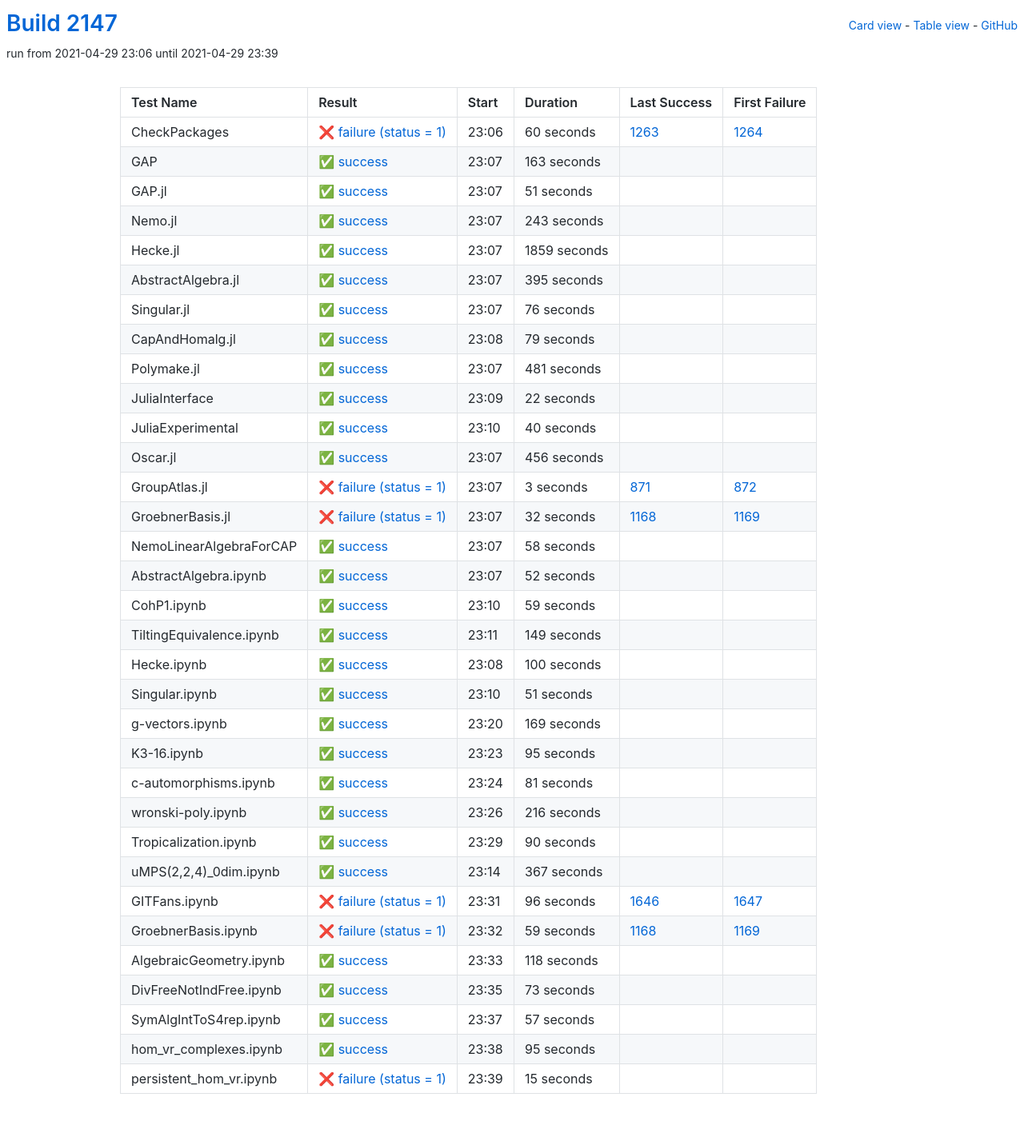
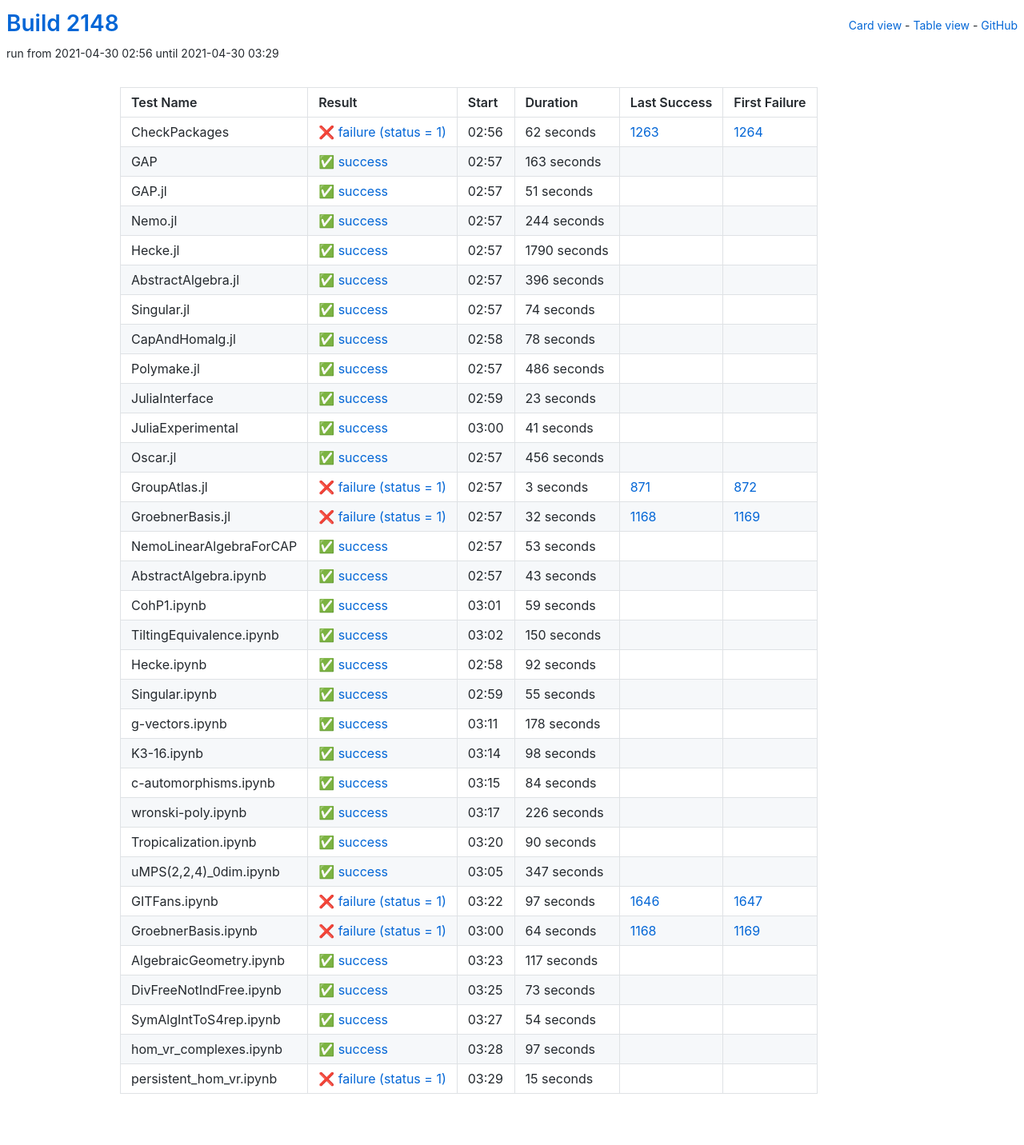
Before and after one commit to oscar-system/oscar-ci-status-stable, a Jekyll site: the page built from table.html, in a window 1280 px wide. Shown: the whole page at 80% size. Built offline with Jekyll 4.4.1, drawn with Linux system fonts in a browser that asks for light colours.

Commit message:
Build #2148

```diff
--- a/_data/ci.yml
+++ b/_data/ci.yml
@@ -1,6 +1,6 @@
 ---
-build: 2147
-build_url: https://oscarci.mathematik.uni-kl.de/job/oscar-stable/2147/
+build: 2148
+build_url: https://oscarci.mathematik.uni-kl.de/job/oscar-stable/2148/
 job: oscar-stable
 organization: oscar-system
 repo: oscar-ci-status-stable
@@ -8,20 +8,20 @@ repourl: https://github.com/oscar-system/oscar-ci-status-stable
 tests:
 - name: CheckPackages
   id: checkpackages
-  log: https://oscarci.mathematik.uni-kl.de/job/oscar-stable/2147/artifact/logs/build-2147/CheckPackages.log
-  start: 2021-04-29 23:06
+  log: https://oscarci.mathematik.uni-kl.de/job/oscar-stable/2148/artifact/logs/build-2148/CheckPackages.log
+  start: 2021-04-30 02:56
   success: false
   exitcode: 1
   status: failure
-  duration: 60
+  duration: 62
   last_success: 1263
   last_success_url: https://oscarci.mathematik.uni-kl.de/job/oscar-stable/1263/
   first_failure: 1264
   first_failure_url: https://oscarci.mathematik.uni-kl.de/job/oscar-stable/1264/
 - name: GAP
   id: gap
-  log: https://oscarci.mathematik.uni-kl.de/job/oscar-stable/2147/artifact/logs/build-2147/GAP.log
-  start: 2021-04-29 23:07
+  log: https://oscarci.mathematik.uni-kl.de/job/oscar-stable/2148/artifact/logs/build-2148/GAP.log
+  start: 2021-04-30 02:57
   success: true
   exitcode: 0
   status: success
@@ -32,8 +32,8 @@ tests:
   first_failure_url:
 - name: GAP.jl
   id: gap-jl
-  log: https://oscarci.mathematik.uni-kl.de/job/oscar-stable/2147/artifact/logs/build-2147/GAP.jl.log
-  start: 2021-04-29 23:07
+  log: https://oscarci.mathematik.uni-kl.de/job/oscar-stable/2148/artifact/logs/build-2148/GAP.jl.log
+  start: 2021-04-30 02:57
   success: true
   exitcode: 0
   status: success
@@ -44,104 +44,104 @@ tests:
   first_failure_url:
 - name: Nemo.jl
   id: nemo-jl
-  log: https://oscarci.mathematik.uni-kl.de/job/oscar-stable/2147/artifact/logs/build-2147/Nemo.jl.log
-  start: 2021-04-29 23:07
+  log: https://oscarci.mathematik.uni-kl.de/job/oscar-stable/2148/artifact/logs/build-2148/Nemo.jl.log
+  start: 2021-04-30 02:57
   success: true
   exitcode: 0
   status: success
-  duration: 243
+  duration: 244
   last_success: false
   last_success_url:
   first_failure: false
   first_failure_url:
 - name: Hecke.jl
   id: hecke-jl
-  log: https://oscarci.mathematik.uni-kl.de/job/oscar-stable/2147/artifact/logs/build-2147/Hecke.jl.log
-  start: 2021-04-29 23:07
+  log: https://oscarci.mathematik.uni-kl.de/job/oscar-stable/2148/artifact/logs/build-2148/Hecke.jl.log
+  start: 2021-04-30 02:57
   success: true
   exitcode: 0
   status: success
-  duration: 1859
+  duration: 1790
   last_success: false
   last_success_url:
   first_failure: false
   first_failure_url:
 - name: AbstractAlgebra.jl
   id: abstractalgebra-jl
-  log: https://oscarci.mathematik.uni-kl.de/job/oscar-stable/2147/artifact/logs/build-2147/AbstractAlgebra.jl.log
-  start: 2021-04-29 23:07
+  log: https://oscarci.mathematik.uni-kl.de/job/oscar-stable/2148/artifact/logs/build-2148/AbstractAlgebra.jl.log
+  start: 2021-04-30 02:57
   success: true
   exitcode: 0
   status: success
-  duration: 395
+  duration: 396
   last_success: false
   last_success_url:
   first_failure: false
   first_failure_url:
 - name: Singular.jl
   id: singular-jl
-  log: https://oscarci.mathematik.uni-kl.de/job/oscar-stable/2147/artifact/logs/build-2147/Singular.jl.log
-  start: 2021-04-29 23:07
+  log: https://oscarci.mathematik.uni-kl.de/job/oscar-stable/2148/artifact/logs/build-2148/Singular.jl.log
+  start: 2021-04-30 02:57
   success: true
   exitcode: 0
   status: success
-  duration: 76
+  duration: 74
   last_success: false
   last_success_url:
   first_failure: false
   first_failure_url:
 - name: CapAndHomalg.jl
   id: capandhomalg-jl
-  log: https://oscarci.mathematik.uni-kl.de/job/oscar-stable/2147/artifact/logs/build-2147/CapAndHomalg.jl.log
-  start: 2021-04-29 23:08
+  log: https://oscarci.mathematik.uni-kl.de/job/oscar-stable/2148/artifact/logs/build-2148/CapAndHomalg.jl.log
+  start: 2021-04-30 02:58
   success: true
   exitcode: 0
   status: success
-  duration: 79
+  duration: 78
   last_success: false
   last_success_url:
   first_failure: false
   first_failure_url:
 - name: Polymake.jl
   id: polymake-jl
-  log: https://oscarci.mathematik.uni-kl.de/job/oscar-stable/2147/artifact/logs/build-2147/Polymake.jl.log
-  start: 2021-04-29 23:07
+  log: https://oscarci.mathematik.uni-kl.de/job/oscar-stable/2148/artifact/logs/build-2148/Polymake.jl.log
+  start: 2021-04-30 02:57
   success: true
   exitcode: 0
   status: success
-  duration: 481
+  duration: 486
   last_success: false
   last_success_url:
   first_failure: false
   first_failure_url:
 - name: JuliaInterface
   id: juliainterface
-  log: https://oscarci.mathematik.uni-kl.de/job/oscar-stable/2147/artifact/logs/build-2147/JuliaInterface.log
-  start: 2021-04-29 23:09
+  log: https://oscarci.mathematik.uni-kl.de/job/oscar-stable/2148/artifact/logs/build-2148/JuliaInterface.log
+  start: 2021-04-30 02:59
   success: true
   exitcode: 0
   status: success
-  duration: 22
+  duration: 23
   last_success: false
   last_success_url:
   first_failure: false
   first_failure_url:
 - name: JuliaExperimental
   id: juliaexperimental
-  log: https://oscarci.mathematik.uni-kl.de/job/oscar-stable/2147/artifact/logs/build-2147/JuliaExperimental.log
-  start: 2021-04-29 23:10
+  log: https://oscarci.mathematik.uni-kl.de/job/oscar-stable/2148/artifact/logs/build-2148/JuliaExperimental.log
+  start: 2021-04-30 03:00
   success: true
   exitcode: 0
   status: success
-  duration: 40
+  duration: 41
   last_success: false
   last_success_url:
   first_failure: false
   first_failure_url:
 - name: Oscar.jl
   id: oscar-jl
-  log: https://oscarci.mathematik.uni-kl.de/job/oscar-stable/2147/artifact/logs/build-2147/Oscar.jl.log
-  start: 2021-04-29 23:07
+  log: https://oscarci.mathematik.uni-kl.de/job/oscar-stable/2148/artifact/logs/build-2148/Oscar.jl.log
+  start: 2021-04-30 02:57
   success: true
   exitcode: 0
   status: success
@@ -152,8 +152,8 @@ tests:
   first_failure_url:
 - name: GroupAtlas.jl
   id: groupatlas-jl
-  log: https://oscarci.mathematik.uni-kl.de/job/oscar-stable/2147/artifact/logs/build-2147/GroupAtlas.jl.log
-  start: 2021-04-29 23:07
+  log: https://oscarci.mathematik.uni-kl.de/job/oscar-stable/2148/artifact/logs/build-2148/GroupAtlas.jl.log
+  start: 2021-04-30 02:57
   success: false
   exitcode: 1
   status: failure
@@ -164,8 +164,8 @@ tests:
   first_failure_url: https://oscarci.mathematik.uni-kl.de/job/oscar-stable/872/
 - name: GroebnerBasis.jl
   id: groebnerbasis-jl
-  log: https://oscarci.mathematik.uni-kl.de/job/oscar-stable/2147/artifact/logs/build-2147/GroebnerBasis.jl.log
-  start: 2021-04-29 23:07
+  log: https://oscarci.mathematik.uni-kl.de/job/oscar-stable/2148/artifact/logs/build-2148/GroebnerBasis.jl.log
+  start: 2021-04-30 02:57
   success: false
   exitcode: 1
   status: failure
@@ -176,32 +176,32 @@ tests:
   first_failure_url: https://oscarci.mathematik.uni-kl.de/job/oscar-stable/1169/
 - name: NemoLinearAlgebraForCAP
   id: nemolinearalgebraforcap
-  log: https://oscarci.mathematik.uni-kl.de/job/oscar-stable/2147/artifact/logs/build-2147/NemoLinearAlgebraForCAP.log
-  start: 2021-04-29 23:07
+  log: https://oscarci.mathematik.uni-kl.de/job/oscar-stable/2148/artifact/logs/build-2148/NemoLinearAlgebraForCAP.log
+  start: 2021-04-30 02:57
   success: true
   exitcode: 0
   status: success
-  duration: 58
+  duration: 53
   last_success: false
   last_success_url:
   first_failure: false
   first_failure_url:
 - name: AbstractAlgebra.ipynb
   id: abstractalgebra-ipynb
-  log: https://oscarci.mathematik.uni-kl.de/job/oscar-stable/2147/artifact/logs/build-2147/AbstractAlgebra.ipynb.log
-  start: 2021-04-29 23:07
+  log: https://oscarci.mathematik.uni-kl.de/job/oscar-stable/2148/artifact/logs/build-2148/AbstractAlgebra.ipynb.log
+  start: 2021-04-30 02:57
   success: true
   exitcode: 0
   status: success
-  duration: 52
+  duration: 43
   last_success: false
   last_success_url:
   first_failure: false
   first_failure_url:
 - name: CohP1.ipynb
   id: cohp1-ipynb
-  log: https://oscarci.mathematik.uni-kl.de/job/oscar-stable/2147/artifact/logs/build-2147/CohP1.ipynb.log
-  start: 2021-04-29 23:10
+  log: https://oscarci.mathematik.uni-kl.de/job/oscar-stable/2148/artifact/logs/build-2148/CohP1.ipynb.log
+  start: 2021-04-30 03:01
   success: true
   exitcode: 0
   status: success
@@ -212,92 +212,92 @@ tests:
   first_failure_url:
 - name: TiltingEquivalence.ipynb
   id: tiltingequivalence-ipynb
-  log: https://oscarci.mathematik.uni-kl.de/job/oscar-stable/2147/artifact/logs/build-2147/TiltingEquivalence.ipynb.log
-  start: 2021-04-29 23:11
+  log: https://oscarci.mathematik.uni-kl.de/job/oscar-stable/2148/artifact/logs/build-2148/TiltingEquivalence.ipynb.log
+  start: 2021-04-30 03:02
   success: true
   exitcode: 0
   status: success
-  duration: 149
+  duration: 150
   last_success: false
   last_success_url:
   first_failure: false
   first_failure_url:
 - name: Hecke.ipynb
   id: hecke-ipynb
-  log: https://oscarci.mathematik.uni-kl.de/job/oscar-stable/2147/artifact/logs/build-2147/Hecke.ipynb.log
-  start: 2021-04-29 23:08
+  log: https://oscarci.mathematik.uni-kl.de/job/oscar-stable/2148/artifact/logs/build-2148/Hecke.ipynb.log
+  start: 2021-04-30 02:58
   success: true
   exitcode: 0
   status: success
-  duration: 100
+  duration: 92
   last_success: false
   last_success_url:
   first_failure: false
   first_failure_url:
 - name: Singular.ipynb
   id: singular-ipynb
-  log: https://oscarci.mathematik.uni-kl.de/job/oscar-stable/2147/artifact/logs/build-2147/Singular.ipynb.log
-  start: 2021-04-29 23:10
+  log: https://oscarci.mathematik.uni-kl.de/job/oscar-stable/2148/artifact/logs/build-2148/Singular.ipynb.log
+  start: 2021-04-30 02:59
   success: true
   exitcode: 0
   status: success
-  duration: 51
+  duration: 55
   last_success: false
   last_success_url:
   first_failure: false
   first_failure_url:
 - name: g-vectors.ipynb
   id: g-vectors-ipynb
-  log: https://oscarci.mathematik.uni-kl.de/job/oscar-stable/2147/artifact/logs/build-2147/g-vectors.ipynb.log
-  start: 2021-04-29 23:20
+  log: https://oscarci.mathematik.uni-kl.de/job/oscar-stable/2148/artifact/logs/build-2148/g-vectors.ipynb.log
+  start: 2021-04-30 03:11
   success: true
   exitcode: 0
   status: success
-  duration: 169
+  duration: 178
   last_success: false
   last_success_url:
   first_failure: false
   first_failure_url:
 - name: K3-16.ipynb
   id: k3-16-ipynb
-  log: https://oscarci.mathematik.uni-kl.de/job/oscar-stable/2147/artifact/logs/build-2147/K3-16.ipynb.log
-  start: 2021-04-29 23:23
+  log: https://oscarci.mathematik.uni-kl.de/job/oscar-stable/2148/artifact/logs/build-2148/K3-16.ipynb.log
+  start: 2021-04-30 03:14
   success: true
   exitcode: 0
   status: success
-  duration: 95
+  duration: 98
   last_success: false
   last_success_url:
   first_failure: false
   first_failure_url:
 - name: c-automorphisms.ipynb
   id: c-automorphisms-ipynb
-  log: https://oscarci.mathematik.uni-kl.de/job/oscar-stable/2147/artifact/logs/build-2147/c-automorphisms.ipynb.log
-  start: 2021-04-29 23:24
+  log: https://oscarci.mathematik.uni-kl.de/job/oscar-stable/2148/artifact/logs/build-2148/c-automorphisms.ipynb.log
+  start: 2021-04-30 03:15
   success: true
   exitcode: 0
   status: success
-  duration: 81
+  duration: 84
   last_success: false
   last_success_url:
   first_failure: false
   first_failure_url:
 - name: wronski-poly.ipynb
   id: wronski-poly-ipynb
-  log: https://oscarci.mathematik.uni-kl.de/job/oscar-stable/2147/artifact/logs/build-2147/wronski-poly.ipynb.log
-  start: 2021-04-29 23:26
+  log: https://oscarci.mathematik.uni-kl.de/job/oscar-stable/2148/artifact/logs/build-2148/wronski-poly.ipynb.log
+  start: 2021-04-30 03:17
   success: true
   exitcode: 0
   status: success
-  duration: 216
+  duration: 226
   last_success: false
   last_success_url:
   first_failure: false
   first_failure_url:
 - name: Tropicalization.ipynb
   id: tropicalization-ipynb
-  log: https://oscarci.mathematik.uni-kl.de/job/oscar-stable/2147/artifact/logs/build-2147/Tropicalization.ipynb.log
-  start: 2021-04-29 23:29
+  log: https://oscarci.mathematik.uni-kl.de/job/oscar-stable/2148/artifact/logs/build-2148/Tropicalization.ipynb.log
+  start: 2021-04-30 03:20
   success: true
   exitcode: 0
   status: success
@@ -308,56 +308,56 @@ tests:
   first_failure_url:
 - name: uMPS(2,2,4)_0dim.ipynb
   id: umps-2-2-4-0dim-ipynb
-  log: https://oscarci.mathematik.uni-kl.de/job/oscar-stable/2147/artifact/logs/build-2147/uMPS-2-2-4-_0dim.ipynb.log
-  start: 2021-04-29 23:14
+  log: https://oscarci.mathematik.uni-kl.de/job/oscar-stable/2148/artifact/logs/build-2148/uMPS-2-2-4-_0dim.ipynb.log
+  start: 2021-04-30 03:05
   success: true
   exitcode: 0
   status: success
-  duration: 367
+  duration: 347
   last_success: false
   last_success_url:
   first_failure: false
   first_failure_url:
 - name: GITFans.ipynb
   id: gitfans-ipynb
-  log: https://oscarci.mathematik.uni-kl.de/job/oscar-stable/2147/artifact/logs/build-2147/GITFans.ipynb.log
-  start: 2021-04-29 23:31
+  log: https://oscarci.mathematik.uni-kl.de/job/oscar-stable/2148/artifact/logs/build-2148/GITFans.ipynb.log
+  start: 2021-04-30 03:22
   success: false
   exitcode: 1
   status: failure
-  duration: 96
+  duration: 97
   last_success: 1646
   last_success_url: https://oscarci.mathematik.uni-kl.de/job/oscar-stable/1646/
   first_failure: 1647
   first_failure_url: https://oscarci.mathematik.uni-kl.de/job/oscar-stable/1647/
 - name: GroebnerBasis.ipynb
   id: groebnerbasis-ipynb
-  log: https://oscarci.mathematik.uni-kl.de/job/oscar-stable/2147/artifact/logs/build-2147/GroebnerBasis.ipynb.log
-  start: 2021-04-29 23:32
+  log: https://oscarci.mathematik.uni-kl.de/job/oscar-stable/2148/artifact/logs/build-2148/GroebnerBasis.ipynb.log
+  start: 2021-04-30 03:00
   success: false
   exitcode: 1
   status: failure
-  duration: 59
+  duration: 64
   last_success: 1168
   last_success_url: https://oscarci.mathematik.uni-kl.de/job/oscar-stable/1168/
   first_failure: 1169
   first_failure_url: https://oscarci.mathematik.uni-kl.de/job/oscar-stable/1169/
 - name: AlgebraicGeometry.ipynb
   id: algebraicgeometry-ipynb
-  log: https://oscarci.mathematik.uni-kl.de/job/oscar-stable/2147/artifact/logs/build-2147/AlgebraicGeometry.ipynb.log
-  start: 2021-04-29 23:33
+  log: https://oscarci.mathematik.uni-kl.de/job/oscar-stable/2148/artifact/logs/build-2148/AlgebraicGeometry.ipynb.log
+  start: 2021-04-30 03:23
   success: true
   exitcode: 0
   status: success
-  duration: 118
+  duration: 117
   last_success: false
   last_success_url:
   first_failure: false
   first_failure_url:
 - name: DivFreeNotIndFree.ipynb
   id: divfreenotindfree-ipynb
-  log: https://oscarci.mathematik.uni-kl.de/job/oscar-stable/2147/artifact/logs/build-2147/DivFreeNotIndFree.ipynb.log
-  start: 2021-04-29 23:35
+  log: https://oscarci.mathematik.uni-kl.de/job/oscar-stable/2148/artifact/logs/build-2148/DivFreeNotIndFree.ipynb.log
+  start: 2021-04-30 03:25
   success: true
   exitcode: 0
   status: success
@@ -368,32 +368,32 @@ tests:
   first_failure_url:
 - name: SymAlgIntToS4rep.ipynb
   id: symalginttos4rep-ipynb
-  log: https://oscarci.mathematik.uni-kl.de/job/oscar-stable/2147/artifact/logs/build-2147/SymAlgIntToS4rep.ipynb.log
-  start: 2021-04-29 23:37
+  log: https://oscarci.mathematik.uni-kl.de/job/oscar-stable/2148/artifact/logs/build-2148/SymAlgIntToS4rep.ipynb.log
+  start: 2021-04-30 03:27
   success: true
   exitcode: 0
   status: success
-  duration: 57
+  duration: 54
   last_success: false
   last_success_url:
   first_failure: false
   first_failure_url:
 - name: hom_vr_complexes.ipynb
   id: hom-vr-complexes-ipynb
-  log: https://oscarci.mathematik.uni-kl.de/job/oscar-stable/2147/artifact/logs/build-2147/hom_vr_complexes.ipynb.log
-  start: 2021-04-29 23:38
+  log: https://oscarci.mathematik.uni-kl.de/job/oscar-stable/2148/artifact/logs/build-2148/hom_vr_complexes.ipynb.log
+  start: 2021-04-30 03:28
   success: true
   exitcode: 0
   status: success
-  duration: 95
+  duration: 97
   last_success: false
   last_success_url:
   first_failure: false
   first_failure_url:
 - name: persistent_hom_vr.ipynb
   id: persistent-hom-vr-ipynb
-  log: https://oscarci.mathematik.uni-kl.de/job/oscar-stable/2147/artifact/logs/build-2147/persistent_hom_vr.ipynb.log
-  start: 2021-04-29 23:39
+  log: https://oscarci.mathematik.uni-kl.de/job/oscar-stable/2148/artifact/logs/build-2148/persistent_hom_vr.ipynb.log
+  start: 2021-04-30 03:29
   success: false
   exitcode: 1
   status: failure
```
Also changed, not shown: README.md.
